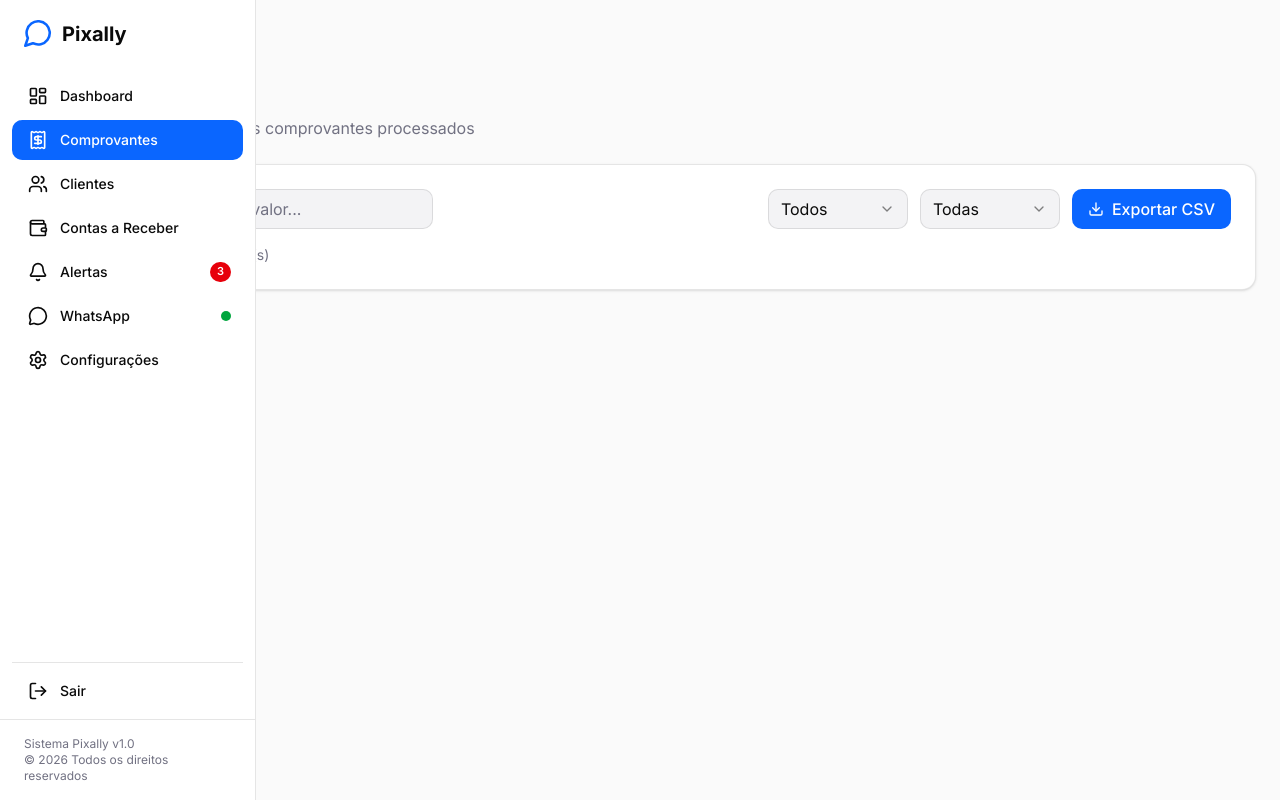
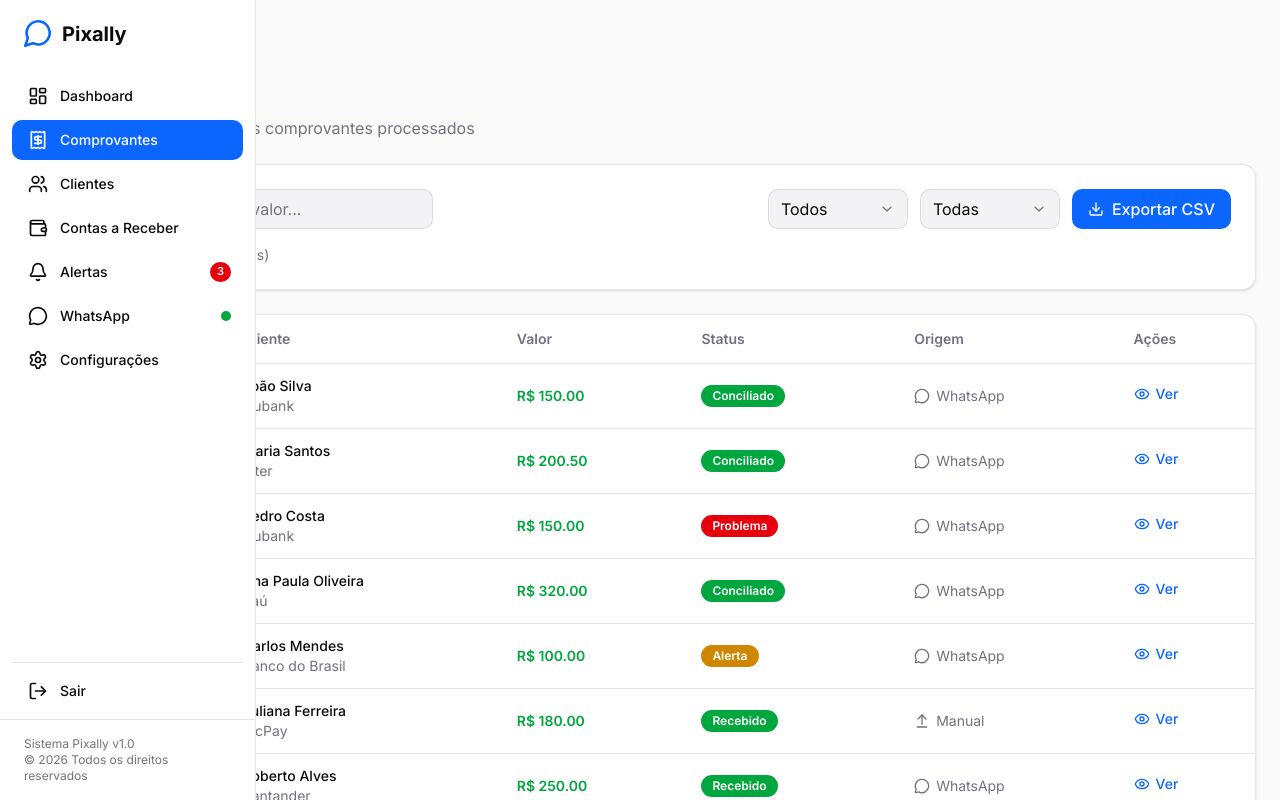
Before and after one commit to pixally-app/pixally-frontend, a Next.js app: page /receipts in a window 1280 px wide. Shown: the top 800 px of the page. Built offline with nearby package versions, Linux system fonts and the light colour scheme.

Commit message:
feat: add receipts table

```diff
--- a/src/app/(main)/receipts/page.tsx
+++ b/src/app/(main)/receipts/page.tsx
@@ -1,9 +1,18 @@
 "use client";
 
-import { useState } from "react";
+import { useState, useMemo } from "react";
 import { Card, CardContent } from "@/components/ui/card";
 import { Input } from "@/components/ui/input";
 import { Button } from "@/components/ui/button";
+import { Badge } from "@/components/ui/badge";
+import {
+  Table,
+  TableHeader,
+  TableBody,
+  TableRow,
+  TableHead,
+  TableCell,
+} from "@/components/ui/table";
 import {
   Select,
   SelectTrigger,
@@ -11,12 +20,78 @@ import {
   SelectContent,
   SelectItem,
 } from "@/components/ui/select";
-import { Search, Download } from "lucide-react";
+import {
+  Search,
+  Download,
+  MessageCircle,
+  ArrowUpFromLine,
+  Eye,
+} from "lucide-react";
+import Link from "next/link";
+
+type ReceiptStatus = "conciliado" | "problema" | "alerta" | "recebido" | "analisando";
+type ReceiptSource = "whatsapp" | "manual";
+
+interface Receipt {
+  id: string;
+  date: string;
+  time: string;
+  clientName: string;
+  clientBank: string;
+  amount: string;
+  status: ReceiptStatus;
+  source: ReceiptSource;
+}
+
+const statusConfig: Record<ReceiptStatus, { label: string; variant: "success" | "destructive" | "warning" | "default" | "secondary" }> = {
+  conciliado: { label: "Conciliado", variant: "success" },
+  problema: { label: "Problema", variant: "destructive" },
+  alerta: { label: "Alerta", variant: "warning" },
+  recebido: { label: "Recebido", variant: "success" },
+  analisando: { label: "Analisando", variant: "secondary" },
+};
+
+const receipts: Receipt[] = [
+  { id: "1", date: "26/02/2026", time: "14:30", clientName: "João Silva", clientBank: "Nubank", amount: "R$ 150.00", status: "conciliado", source: "whatsapp" },
+  { id: "2", date: "26/02/2026", time: "15:45", clientName: "Maria Santos", clientBank: "Inter", amount: "R$ 200.50", status: "conciliado", source: "whatsapp" },
+  { id: "3", date: "26/02/2026", time: "16:20", clientName: "Pedro Costa", clientBank: "Nubank", amount: "R$ 150.00", status: "problema", source: "whatsapp" },
+  { id: "4", date: "26/02/2026", time: "17:10", clientName: "Ana Paula Oliveira", clientBank: "Itaú", amount: "R$ 320.00", status: "conciliado", source: "whatsapp" },
+  { id: "5", date: "26/02/2026", time: "18:00", clientName: "Carlos Mendes", clientBank: "Banco do Brasil", amount: "R$ 100.00", status: "alerta", source: "whatsapp" },
+  { id: "6", date: "25/02/2026", time: "10:30", clientName: "Juliana Ferreira", clientBank: "PicPay", amount: "R$ 180.00", status: "recebido", source: "manual" },
+  { id: "7", date: "25/02/2026", time: "14:20", clientName: "Roberto Alves", clientBank: "Santander", amount: "R$ 250.00", status: "recebido", source: "whatsapp" },
+  { id: "8", date: "24/02/2026", time: "09:15", clientName: "Fernanda Lima", clientBank: "Nubank", amount: "R$ 150.00", status: "analisando", source: "whatsapp" },
+  { id: "9", date: "24/02/2026", time: "11:40", clientName: "Lucas Rodrigues", clientBank: "C6 Bank", amount: "R$ 450.00", status: "recebido", source: "manual" },
+  { id: "10", date: "23/02/2026", time: "16:30", clientName: "Mariana Castro", clientBank: "Inter", amount: "R$ 200.00", status: "alerta", source: "whatsapp" },
+];
+
+const sourceIcon = {
+  whatsapp: <MessageCircle className="size-4" />,
+  manual: <ArrowUpFromLine className="size-4" />,
+};
+
+const sourceLabel = {
+  whatsapp: "WhatsApp",
+  manual: "Manual",
+};
 
 export default function ReceiptsPage() {
   const [search, setSearch] = useState("");
   const [statusFilter, setStatusFilter] = useState<string>("all");
   const [sourceFilter, setSourceFilter] = useState<string>("all");
+
+  const filtered = useMemo(() => {
+    return receipts.filter((r) => {
+      const matchesSearch =
+        !search ||
+        r.clientName.toLowerCase().includes(search.toLowerCase()) ||
+        r.amount.includes(search);
+
+      const matchesStatus = statusFilter === "all" || r.status === statusFilter;
+      const matchesSource = sourceFilter === "all" || r.source === sourceFilter;
+
+      return matchesSearch && matchesStatus && matchesSource;
+    });
+  }, [search, statusFilter, sourceFilter]);
 
   return (
     <div className="space-y-6">
@@ -74,9 +149,66 @@ export default function ReceiptsPage() {
           </div>
 
           <p className="text-sm text-muted-foreground mt-4">
-            10 comprovante(s) encontrado(s)
+            {filtered.length} comprovante(s) encontrado(s)
           </p>
         </CardContent>
+      </Card>
+
+      <Card>
+        <Table>
+          <TableHeader>
+            <TableRow>
+              <TableHead>Data</TableHead>
+              <TableHead>Cliente</TableHead>
+              <TableHead>Valor</TableHead>
+              <TableHead>Status</TableHead>
+              <TableHead>Origem</TableHead>
+              <TableHead>Ações</TableHead>
+            </TableRow>
+          </TableHeader>
+          <TableBody>
+            {filtered.map((receipt) => {
+              const status = statusConfig[receipt.status];
+              return (
+                <TableRow key={receipt.id}>
+                  <TableCell>
+                    <div>
+                      <p className="font-medium">{receipt.date}</p>
+                      <p className="text-sm text-muted-foreground">{receipt.time}</p>
+                    </div>
+                  </TableCell>
+                  <TableCell>
+                    <div>
+                      <p className="font-medium">{receipt.clientName}</p>
+                      <p className="text-sm text-muted-foreground">{receipt.clientBank}</p>
+                    </div>
+                  </TableCell>
+                  <TableCell>
+                    <span className="font-semibold text-success">{receipt.amount}</span>
+                  </TableCell>
+                  <TableCell>
+                    <Badge variant={status.variant}>{status.label}</Badge>
+                  </TableCell>
+                  <TableCell>
+                    <div className="flex items-center gap-1.5 text-muted-foreground">
+                      {sourceIcon[receipt.source]}
+                      <span className="text-sm">{sourceLabel[receipt.source]}</span>
+                    </div>
+                  </TableCell>
+                  <TableCell>
+                    <Link
+                      href={`/receipts/${receipt.id}`}
+                      className="inline-flex items-center gap-1.5 text-sm font-medium text-primary hover:underline"
+                    >
+                      <Eye className="size-4" />
+                      Ver
+                    </Link>
+                  </TableCell>
+                </TableRow>
+              );
+            })}
+          </TableBody>
+        </Table>
       </Card>
     </div>
   );
```
